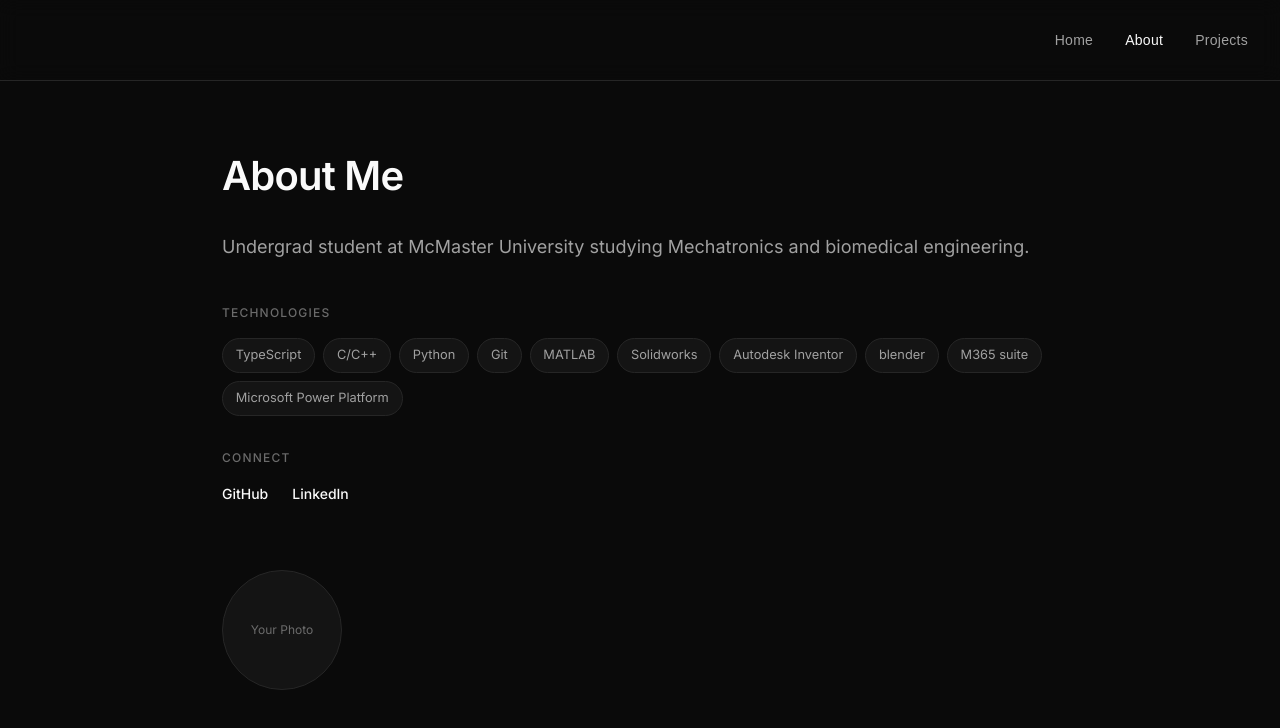
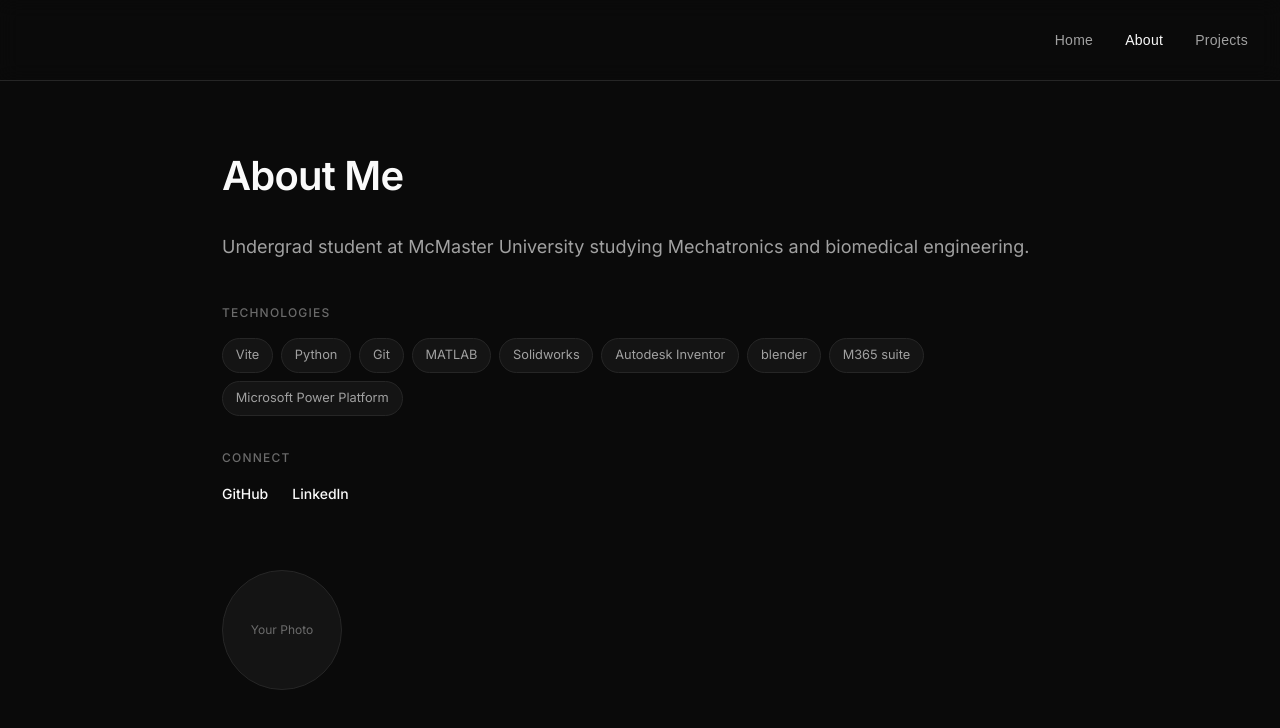
Before and after one commit to Greeesysalad/portfolio, a React (Vite) app: page / in a window 1280 px wide. Both pictures are taken after a click on the button "About". Shown: the top 728 px of the page. Built offline with nearby package versions, Linux system fonts and the light colour scheme.

Commit message:
tech stack change

```diff
--- a/src/pages/About.tsx
+++ b/src/pages/About.tsx
@@ -7,7 +7,7 @@ interface AboutProps {
 }
 
 const techStack = [
-  'TypeScript', 'C/C++', 'Python', 'Git', 'MATLAB', 'Solidworks','Autodesk Inventor', 'blender', 'M365 suite', 'Microsoft Power Platform'
+  'Vite', 'Python', 'Git', 'MATLAB', 'Solidworks','Autodesk Inventor', 'blender', 'M365 suite', 'Microsoft Power Platform'
 ]
 
 const socials = [
```
